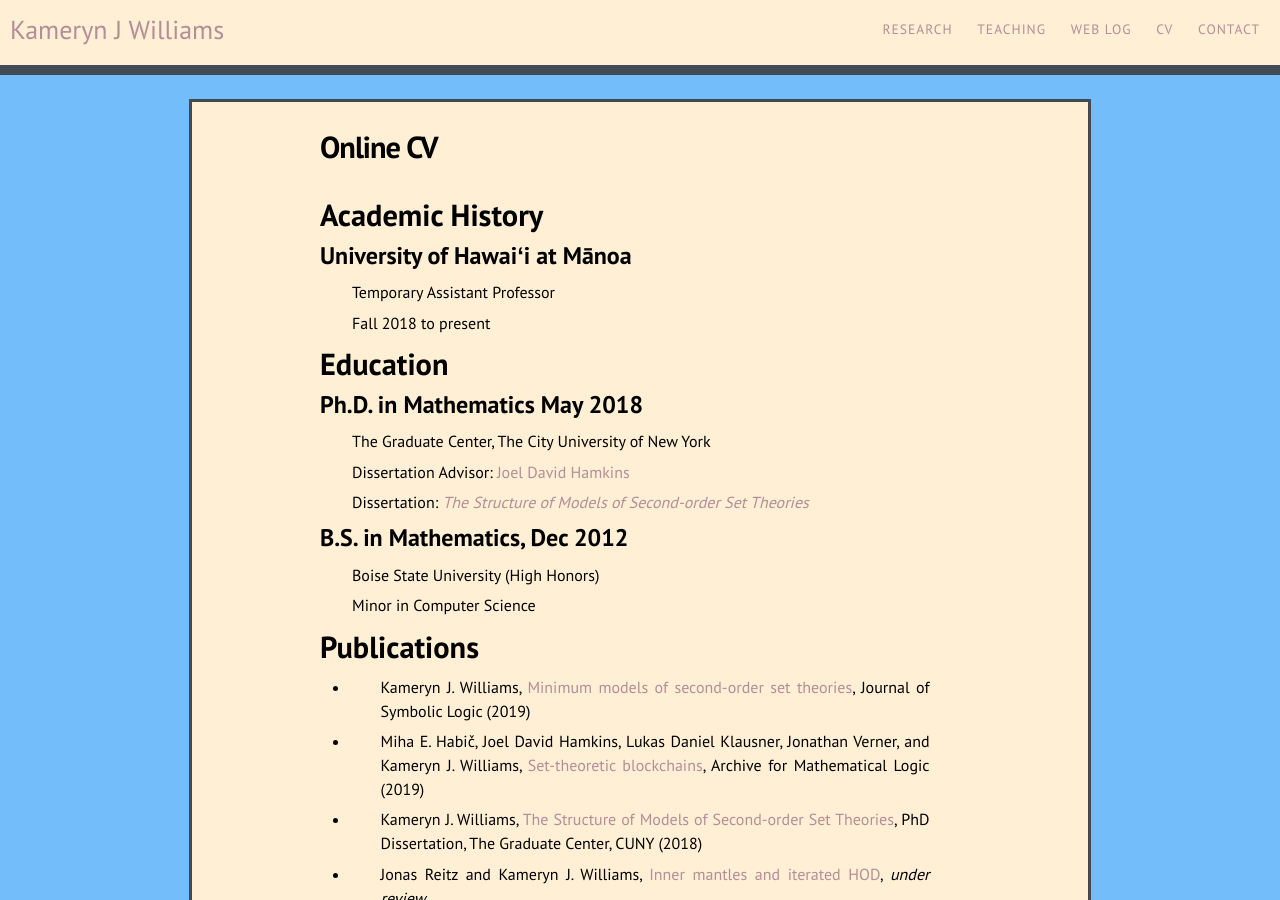
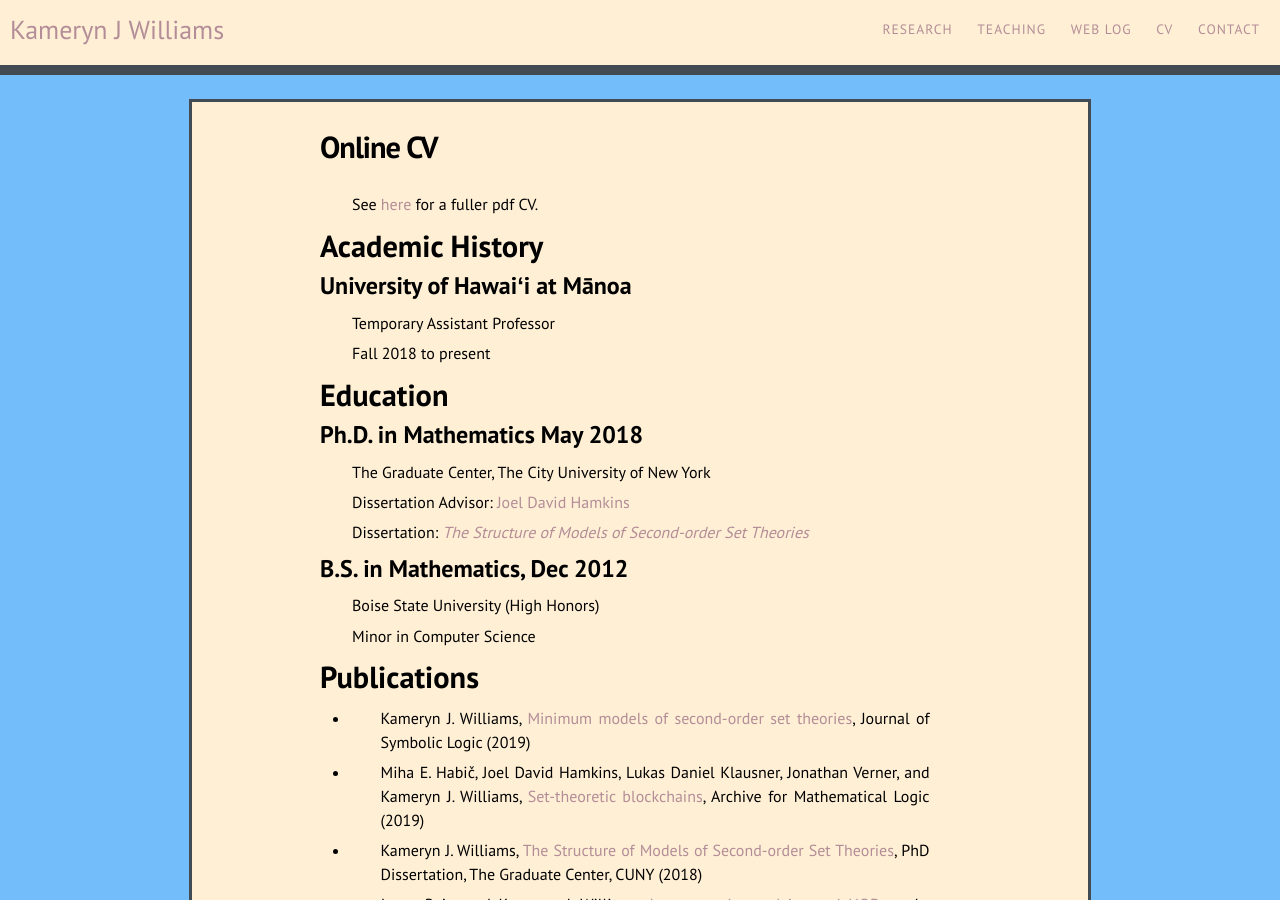
Before and after one commit to kamerynjw/kamerynjw.github.io, a Jekyll site: the page built from cv.md, in a window 1280 px wide and 900 px high. Built offline with Jekyll 4.4.1, drawn with Linux system fonts in a browser that asks for light colours; nearby versions of some CDN libraries.

Commit message:
added pdf cv

```diff
--- a/cv.md
+++ b/cv.md
@@ -3,6 +3,8 @@ layout: page
 title: Online CV
 permalink: /cv/
 ---
+
+See [here]({{ page.url }}kwilliams-cv.pdf) for a fuller pdf CV.
 
 Academic History
 ====
```
Also changed, not shown: 1 other file.
